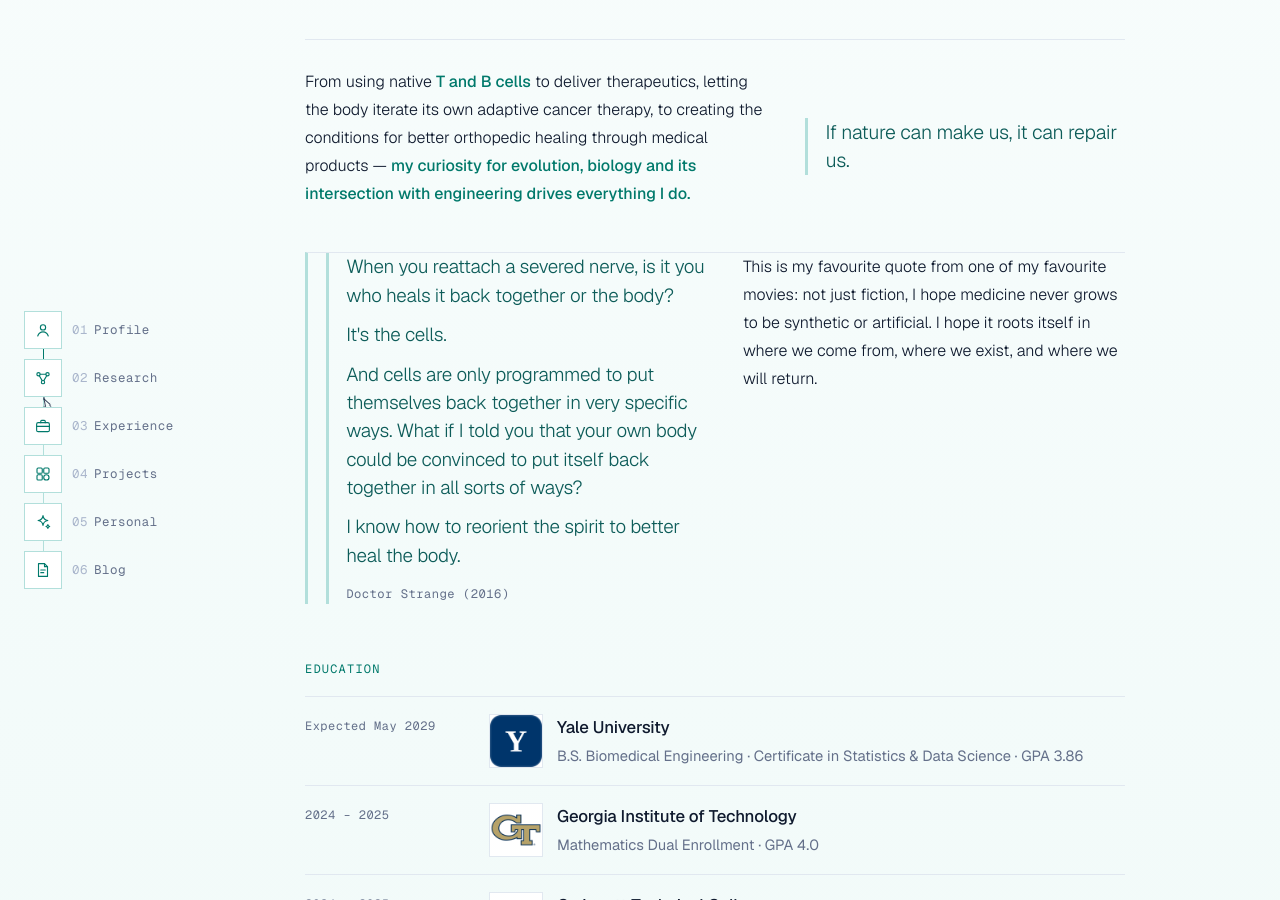
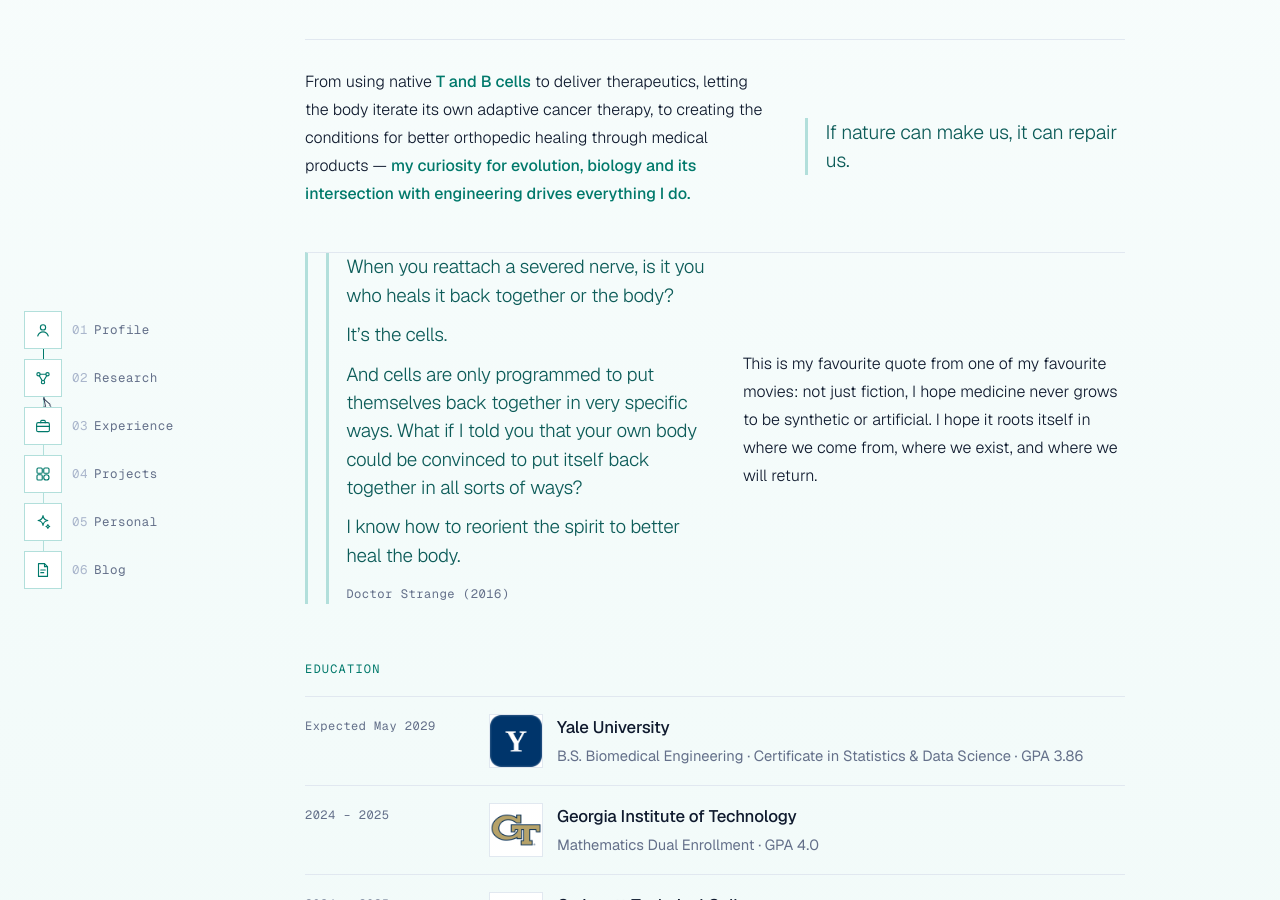
Before and after one commit to yuvinkang/yuvinkang.github.io, a Jekyll site: the page built from index.html, in a window 1280 px wide and 900 px high, scrolled down 2237 px. Built offline with Jekyll 4.4.1, drawn with Linux system fonts in a browser that asks for light colours.

Commit message:
Film quote: centre the commentary, slow the lines, replay them on scroll
Co-Authored-By: Claude Opus 5 <noreply@anthropic.com>
Claude-Session: https://claude.ai/code/session_017Z78FSeqpXP4Zi2i8dSmiZ

```diff
--- a/_includes/section-profile.html
+++ b/_includes/section-profile.html
@@ -6,7 +6,7 @@
     {% if b.dialogue %}
     <figure class="bio-film">
       {% for line in b.dialogue %}
-      <p class="film-line" style="--i: {{ forloop.index }}">{{ line }}</p>
+      <p class="film-line" style="--i: {{ forloop.index }}">{{ line | markdownify | remove: '<p>' | remove: '</p>' }}</p>
       {% endfor %}
       {% if b.cite %}<figcaption class="mono film-cite" style="--i: {{ b.dialogue | size | plus: 1 }}">{{ b.cite }}</figcaption>{% endif %}
     </figure>
--- a/assets/css/style.css
+++ b/assets/css/style.css
@@ -813,7 +813,7 @@ body { background: transparent; }
 .bio-fig svg { width: 100%; height: auto; max-width: 320px; }
 /* the closing film quote: lines fade in and float up one after another,
    with the commentary beside them */
-.bio-block.has-film { grid-template-columns: minmax(0, 1fr) minmax(0, 1fr); align-items: start; }
+.bio-block.has-film { grid-template-columns: minmax(0, 1fr) minmax(0, 1fr); align-items: center; }
 .bio-film { margin: 0; padding: 0 0 0 1.1rem; border-left: 3px solid var(--tint); }
 .film-line {
   margin: 0 0 .7rem; font-size: 1.18rem; font-weight: 300; line-height: 1.5;
@@ -821,13 +821,18 @@ body { background: transparent; }
 }
 .film-line:last-of-type { margin-bottom: .9rem; }
 .film-cite { color: var(--muted); font-size: .76rem; }
-.js .film-line, .js .film-cite { opacity: 0; transform: translateY(16px); }
-.js .reveal.is-visible .film-line,
-.js .reveal.is-visible .film-cite {
-  animation: filmIn .85s var(--ease) forwards;
-  animation-delay: calc(var(--i) * 700ms + 200ms);
+/* transitions, not keyframes, so the lines reverse when you scroll back up.
+   The stagger lives on .in-view, so they leave together and arrive one by one. */
+.js .film-line, .js .film-cite {
+  opacity: 0; transform: translateY(22px);
+  transition: opacity 1.1s var(--ease), transform 1.1s var(--ease);
+  transition-delay: 0s;
 }
-@keyframes filmIn { to { opacity: 1; transform: none; } }
+.js .bio-film.in-view .film-line,
+.js .bio-film.in-view .film-cite {
+  opacity: 1; transform: none;
+  transition-delay: calc(var(--i) * 1.1s + .25s);
+}
 .bio-quote {
   margin: 0; padding: 0 0 0 1.1rem; border-left: 3px solid var(--tint);
   font-size: 1.22rem; font-weight: 300; line-height: 1.45; color: var(--brand); letter-spacing: -0.015em;
--- a/assets/js/site.js
+++ b/assets/js/site.js
@@ -39,6 +39,19 @@
     scenes.forEach(function (s) { sceneObs.observe(s); });
   } else {
     scenes.forEach(function (s) { s.classList.add('in-view'); });
+  }
+
+  // 2c. The closing film quote replays: its lines fade in and float up when it
+  //     comes into view, and fade back out when it leaves, either direction.
+  var film = document.querySelector('.bio-film');
+  if (film) {
+    if (IO) {
+      new IntersectionObserver(function (entries) {
+        entries.forEach(function (e) { e.target.classList.toggle('in-view', e.isIntersecting); });
+      }, { threshold: 0.4 }).observe(film);
+    } else {
+      film.classList.add('in-view');
+    }
   }
 
   // 3. Progress line, climbing stickman, gentle hero fade
```
